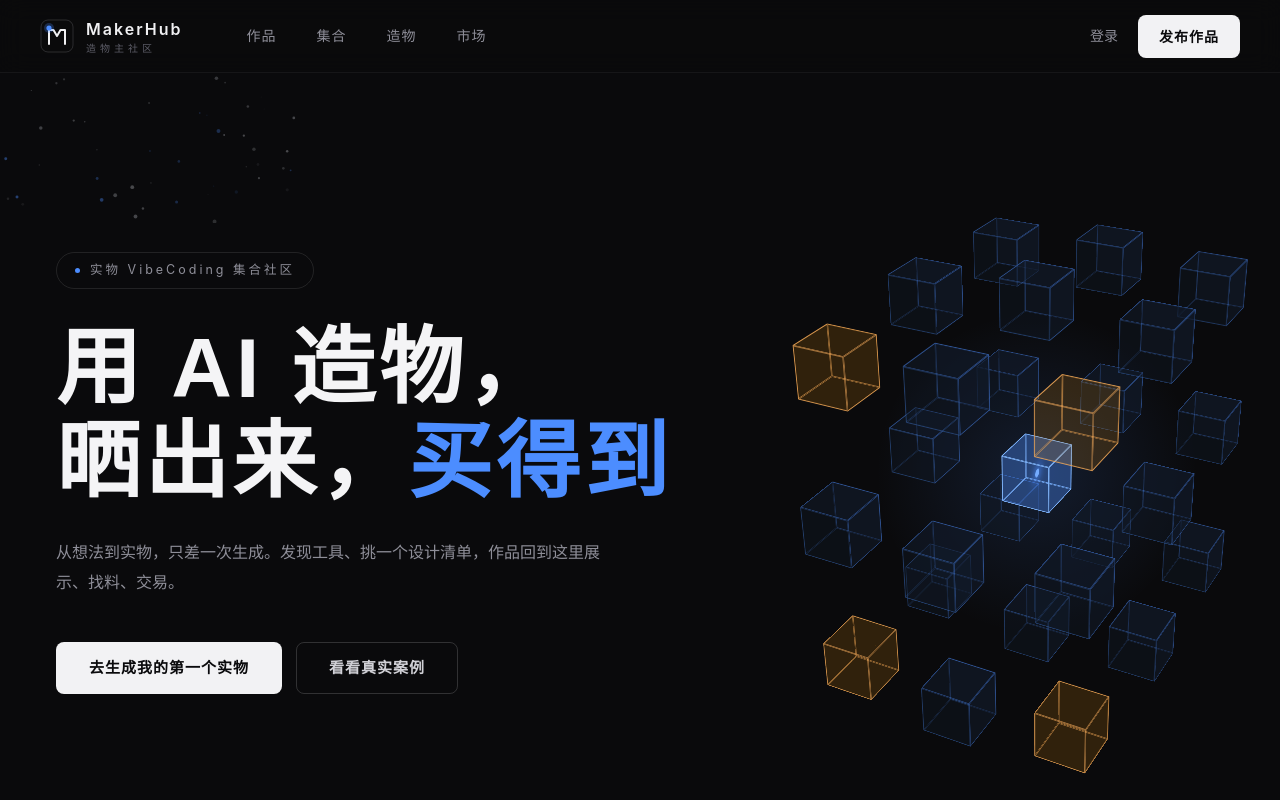
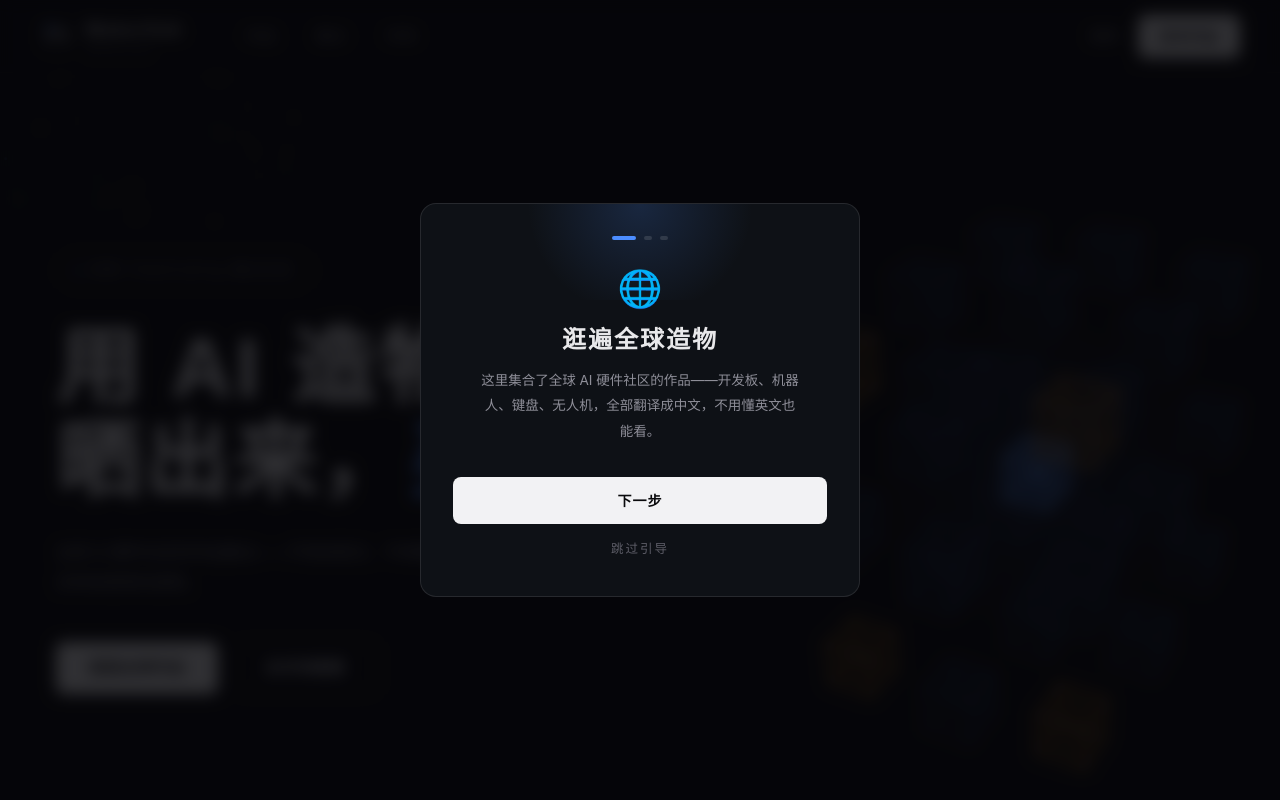
Before and after one commit to 15192009198z-hub/makerhub, a Next.js app: page / in a window 1280 px wide. Shown: the top 800 px of the page. Built offline with nearby package versions, Linux system fonts and the light colour scheme; no server answers; the database is empty.

Commit message:
feat: 移除主流程 AI 造物 + 新用户引导浮层 + 卡片高级化（CoverArt 渐变封面）

```diff
--- a/src/app/explore/page.tsx
+++ b/src/app/explore/page.tsx
@@ -2,6 +2,7 @@ import Link from "next/link";
 import { listCollection, favoriteIds } from "@/lib/db";
 import { getCurrentUser } from "@/lib/auth";
 import FavButton from "@/components/FavButton";
+import CoverArt from "@/components/CoverArt";
 
 export const dynamic = "force-dynamic";
 
@@ -57,12 +58,10 @@ export default async function ExplorePage() {
       {/* 卡片网格 */}
       <div className="mt-10 grid grid-cols-1 gap-4 sm:grid-cols-2 lg:grid-cols-3">
         {items.map((c) => (
-          <div key={c.id} className="card flex flex-col overflow-hidden">
-            <div className="relative flex h-[110px] items-center justify-center border-b border-[rgba(255,255,255,0.06)] bg-gradient-to-b from-[#111116] to-[#0d0d10]">
-              <span className="mono text-[11px] tracking-[4px] text-[#4a4a54]">
-                {String(c.type || "其他").toUpperCase()}
-              </span>
-              <span className="absolute right-3 top-3">
+          <div key={c.id} className="card group flex flex-col overflow-hidden">
+            <div className="relative">
+              <CoverArt type={c.type || "其他"} title={c.title_zh || c.title_en} height="h-[130px]" />
+              <span className="absolute right-3 top-3 z-[1]">
                 <FavButton
                   itemId={c.id}
                   itemType="collection"
--- a/src/app/layout.tsx
+++ b/src/app/layout.tsx
@@ -2,6 +2,7 @@ import type { Metadata } from "next";
 import { Noto_Serif_SC } from "next/font/google";
 import "./globals.css";
 import Nav from "@/components/Nav";
+import OnboardingOverlay from "@/components/OnboardingOverlay";
 
 const serifCn = Noto_Serif_SC({
   subsets: ["latin"],
@@ -25,6 +26,7 @@ export default function RootLayout({
     <html lang="zh-CN" className={`${serifCn.variable} h-full antialiased`}>
       <body className="min-h-full flex flex-col">
         <Nav />
+        <OnboardingOverlay />
         <main className="flex-1">{children}</main>
         <footer className="border-t border-[rgba(255,255,255,0.05)] py-10 text-center text-xs tracking-[2px] text-[#4a4a54]">
           MakerHub · 造物主社区 —— AI 造物 · 晒出来 · 买得到
--- a/src/app/page.tsx
+++ b/src/app/page.tsx
@@ -2,6 +2,7 @@ import Link from "next/link";
 import ProjectCard from "@/components/ProjectCard";
 import HeroParticles from "@/components/HeroParticles";
 import CubeTower from "@/components/CubeTower";
+import CoverArt from "@/components/CoverArt";
 import Journey from "@/components/Journey";
 import { listProjects } from "@/lib/db";
 import { TOOLS, COLLECTION } from "@/lib/catalog";
@@ -33,14 +34,14 @@ export default async function Home() {
             晒出来，<span className="text-[#4c8dff]">买得到</span>
           </h1>
           <p className="mt-7 max-w-[560px] text-base leading-[1.9] text-[#8e8e98]">
-            从想法到实物，只差一次生成。发现工具、挑一个设计清单，作品回到这里展示、找料、交易。
+            全球 AI 硬件社区的作品集合——不用读英文、不用懂电路，就能发现、收藏、买到有意思的造物。
           </p>
           <div className="mt-11 flex gap-3.5">
-            <Link href="/studio" className="btn btn-primary !px-8 !py-3.5 !text-[15px]">
-              去生成我的第一个实物
+            <Link href="/explore" className="btn btn-primary !px-8 !py-3.5 !text-[15px]">
+              逛逛全球作品
             </Link>
-            <Link href="/designs" className="btn btn-outline !px-8 !py-3.5 !text-[15px]">
-              看看真实案例
+            <Link href="/market" className="btn btn-outline !px-8 !py-3.5 !text-[15px]">
+              去市场看看
             </Link>
           </div>
         </div>
@@ -50,36 +51,36 @@ export default async function Home() {
       {/* ===== 造物旅程 ===== */}
       <Journey />
 
-      {/* ===== 如何使用 ===== */}
+      {/* ===== 新手指南 ===== */}
       <section className="border-t border-[rgba(255,255,255,0.05)]">
         <div className="mx-auto max-w-[1120px] px-6 py-24 lg:px-12">
           <div className="text-center">
-            <div className="kicker">HOW IT WORKS</div>
+            <div className="kicker">GET STARTED</div>
             <h2 className="mt-3 text-3xl font-extrabold tracking-[2px] lg:text-4xl">
-              三步，从想法到实物
+              三分钟上手
             </h2>
           </div>
           <div className="mt-14 grid grid-cols-1 gap-4 md:grid-cols-3">
             {[
               {
                 n: "01",
-                t: "去生成",
-                d: "打开 AI 造物工作室，用一句话描述你的想法，AI 生成零件清单 + 接线 + 组装步骤。",
-                cta: "打开工作室",
-                href: "/studio",
+                t: "逛作品",
+                d: "全球 AI 硬件社区的作品集合，全部翻译成中文——开发板、机器人、键盘、无人机，看看造物主们都做了什么。",
+                cta: "开始逛",
+                href: "/explore",
               },
               {
                 n: "02",
-                t: "来发布",
-                d: "回到 MakerHub 发布作品，粘贴零件清单（BOM），自动生成淘宝 / 1688 / 拼多多找料链接。",
-                cta: "发布作品",
-                href: "/submit",
+                t: "收藏心动",
+                d: "看到喜欢的作品点个星标收藏，随时回来看；关注感兴趣的领域，好作品不会错过。",
+                cta: "去逛逛",
+                href: "/explore",
               },
               {
                 n: "03",
-                t: "做出它",
-                d: "按链接买料（平均几十块），照着组装说明做出来，晒实物、挂交易意向，闲鱼成交。",
-                cta: "逛逛市场",
+                t: "买到手",
+                d: "想要现成的？市场里有造物主做好的成品、设计图纸和教程——不用自己动手，也能拥有一个。",
+                cta: "逛市场",
                 href: "/market",
               },
             ].map((g) => (
@@ -161,11 +162,7 @@ export default async function Home() {
               rel="noopener noreferrer"
               className="card flex flex-col overflow-hidden"
             >
-              <div className="flex h-[96px] items-center justify-center border-b border-[rgba(255,255,255,0.06)]">
-                <span className="mono text-[11px] tracking-[4px] text-[#565660]">
-                  {c.type.toUpperCase()}
-                </span>
-              </div>
+              <CoverArt type={c.type} title={c.title} height="h-[110px]" />
               <div className="flex flex-1 flex-col p-5">
                 <div className="flex items-center justify-between text-[15px] font-semibold">
                   {c.title}
--- /dev/null
+++ b/src/components/CoverArt.tsx
@@ -0,0 +1,56 @@
+// 卡片封面：类型渐变 + 几何图形（高级感，Aceternity/Launch UI 风格）
+
+const TYPE_STYLE: Record<
+  string,
+  { grad: string; icon: string }
+> = {
+  开发板: { grad: "linear-gradient(135deg, #0c1a2e 0%, #12304f 55%, #0a2438 100%)", icon: "▦" },
+  键盘: { grad: "linear-gradient(135deg, #1a1030 0%, #2d1b4e 55%, #1c1236 100%)", icon: "▤" },
+  机器人: { grad: "linear-gradient(135deg, #2e1408 0%, #4e2410 55%, #331808 100%)", icon: "◇" },
+  无人机: { grad: "linear-gradient(135deg, #08251f 0%, #124a3c 55%, #0a2b24 100%)", icon: "△" },
+  可穿戴: { grad: "linear-gradient(135deg, #26081f 0%, #471237 55%, #2a0a22 100%)", icon: "◉" },
+  工具: { grad: "linear-gradient(135deg, #2a1d05 0%, #4a330a 55%, #2f2106 100%)", icon: "▲" },
+  安全: { grad: "linear-gradient(135deg, #07281c 0%, #0e4a33 55%, #082e20 100%)", icon: "●" },
+  其他: { grad: "linear-gradient(135deg, #131a24 0%, #24344a 55%, #16202e 100%)", icon: "◆" },
+};
+
+export default function CoverArt({
+  type,
+  title,
+  height = "h-[120px]",
+}: {
+  type: string;
+  title?: string;
+  height?: string;
+}) {
+  const st = TYPE_STYLE[type] || TYPE_STYLE.其他;
+  return (
+    <div
+      className={`relative flex items-center justify-center overflow-hidden ${height}`}
+      style={{ background: st.grad }}
+    >
+      {/* 网格纹理 */}
+      <div
+        className="pointer-events-none absolute inset-0 opacity-25"
+        style={{
+          backgroundImage:
+            "radial-gradient(rgba(148,163,184,0.25) 1px, transparent 1px)",
+          backgroundSize: "22px 22px",
+        }}
+      />
+      {/* 光晕 */}
+      <div className="pointer-events-none absolute -right-8 -top-10 h-28 w-28 rounded-full bg-[rgba(76,141,255,0.16)] blur-2xl" />
+      <div className="pointer-events-none absolute -bottom-10 -left-8 h-24 w-24 rounded-full bg-[rgba(127,168,255,0.1)] blur-2xl" />
+      {/* 图标 */}
+      <span className="relative text-[30px] text-[rgba(220,228,240,0.5)]">
+        {st.icon}
+      </span>
+      {/* 标题水印 */}
+      {title && (
+        <span className="absolute bottom-2.5 left-3.5 max-w-[85%] truncate text-[10.5px] tracking-[1.5px] text-[rgba(200,215,235,0.4)]">
+          {title}
+        </span>
+      )}
+    </div>
+  );
+}
--- a/src/components/Nav.tsx
+++ b/src/components/Nav.tsx
@@ -8,7 +8,6 @@ export default async function Nav() {
   const links = [
     { href: "/", label: "作品" },
     { href: "/explore", label: "集合" },
-    { href: "/studio", label: "造物" },
     { href: "/market", label: "市场" },
   ];
   return (
--- /dev/null
+++ b/src/components/OnboardingOverlay.tsx
@@ -0,0 +1,110 @@
+"use client";
+
+import { useEffect, useState } from "react";
+import Link from "next/link";
+
+const STEPS = [
+  {
+    icon: "🌐",
+    title: "逛遍全球造物",
+    desc: "这里集合了全球 AI 硬件社区的作品——开发板、机器人、键盘、无人机，全部翻译成中文，不用懂英文也能看。",
+    cta: "去逛作品",
+    href: "/explore",
+  },
+  {
+    icon: "⭐",
+    title: "收藏心动的作品",
+    desc: "看到喜欢的点个星标，收藏在个人主页，随时回来看。",
+    cta: "继续",
+    href: null,
+  },
+  {
+    icon: "🛒",
+    title: "不用动手也能拥有",
+    desc: "市场里有造物主做好的成品、设计图和教程——想要现成的，直接买。",
+    cta: "逛市场",
+    href: "/market",
+  },
+];
+
+export default function OnboardingOverlay() {
+  const [show, setShow] = useState(false);
+  const [step, setStep] = useState(0);
+
+  useEffect(() => {
+    if (!localStorage.getItem("mh_onboarded")) {
+      setShow(true);
+    }
+  }, []);
+
+  function close(go?: string | null) {
+    localStorage.setItem("mh_onboarded", "1");
+    setShow(false);
+    if (go) location.href = go;
+  }
+
+  if (!show) return null;
+
+  const s = STEPS[step];
+
+  return (
+    <div className="fixed inset-0 z-[200] flex items-center justify-center bg-[rgba(5,6,9,0.82)] backdrop-blur-sm">
+      <div className="relative w-[min(440px,90vw)] overflow-hidden rounded-2xl border border-[rgba(255,255,255,0.1)] bg-[#0e1116] p-8">
+        {/* 顶部光晕 */}
+        <div className="pointer-events-none absolute -top-24 left-1/2 h-48 w-72 -translate-x-1/2 rounded-full bg-[radial-gradient(circle,rgba(76,141,255,0.18),transparent_65%)]" />
+        {/* 进度点 */}
+        <div className="relative flex items-center justify-center gap-2">
+          {STEPS.map((_, i) => (
+            <span
+              key={i}
+              className={`h-1 rounded-full transition-all duration-300 ${
+                i === step
+                  ? "w-6 bg-[#4c8dff]"
+                  : "w-2 bg-[rgba(255,255,255,0.12)]"
+              }`}
+            />
+          ))}
+        </div>
+
+        <div className="relative mt-7 text-center">
+          <div className="text-4xl">{s.icon}</div>
+          <h2 className="mt-4 font-serif-cn text-2xl font-black tracking-[2px]">
+            {s.title}
+          </h2>
+          <p className="mx-auto mt-3 max-w-[320px] text-[13.5px] leading-[1.9] text-[#8e8e98]">
+            {s.desc}
+          </p>
+        </div>
+
+        <div className="relative mt-8 flex flex-col gap-2.5">
+          <button
+            onClick={() =>
+              step < STEPS.length - 1
+                ? setStep(step + 1)
+                : close(s.href)
+            }
+            className="btn btn-primary w-full justify-center !py-3"
+          >
+            {step < STEPS.length - 1 ? "下一步" : "开始逛"}
+          </button>
+          <button
+            onClick={() => close(null)}
+            className="w-full py-1.5 text-[12.5px] tracking-[2px] text-[#5e5e68] transition-colors hover:text-[#8e8e98]"
+          >
+            跳过引导
+          </button>
+        </div>
+
+        {step === STEPS.length - 1 && (
+          <Link
+            href="/market"
+            onClick={() => close("/market")}
+            className="relative mt-2 block text-center text-[12px] text-[#5e5e68] hover:text-[#7fa8ff]"
+          >
+            直接去市场 →
+          </Link>
+        )}
+      </div>
+    </div>
+  );
+}
```
Also changed, not shown: src/app/market/page.tsx (+7 -3 lines).
